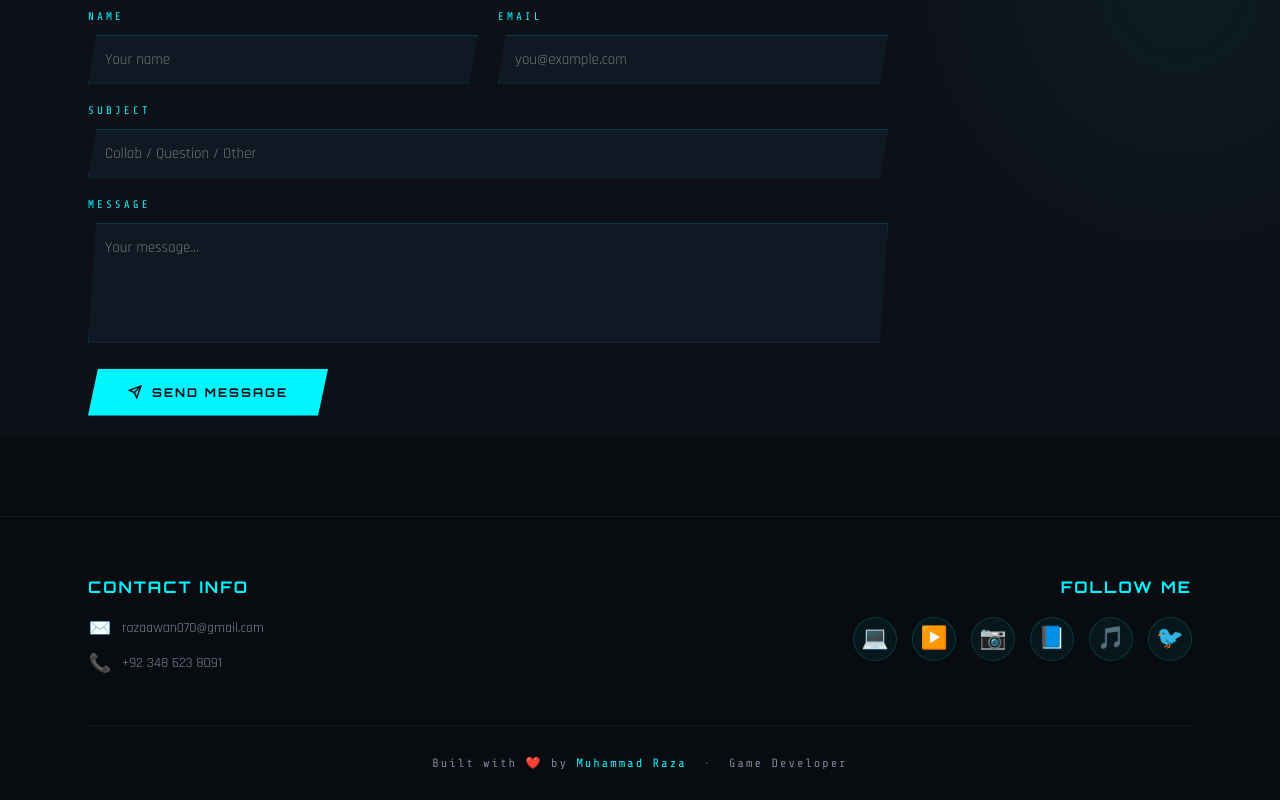
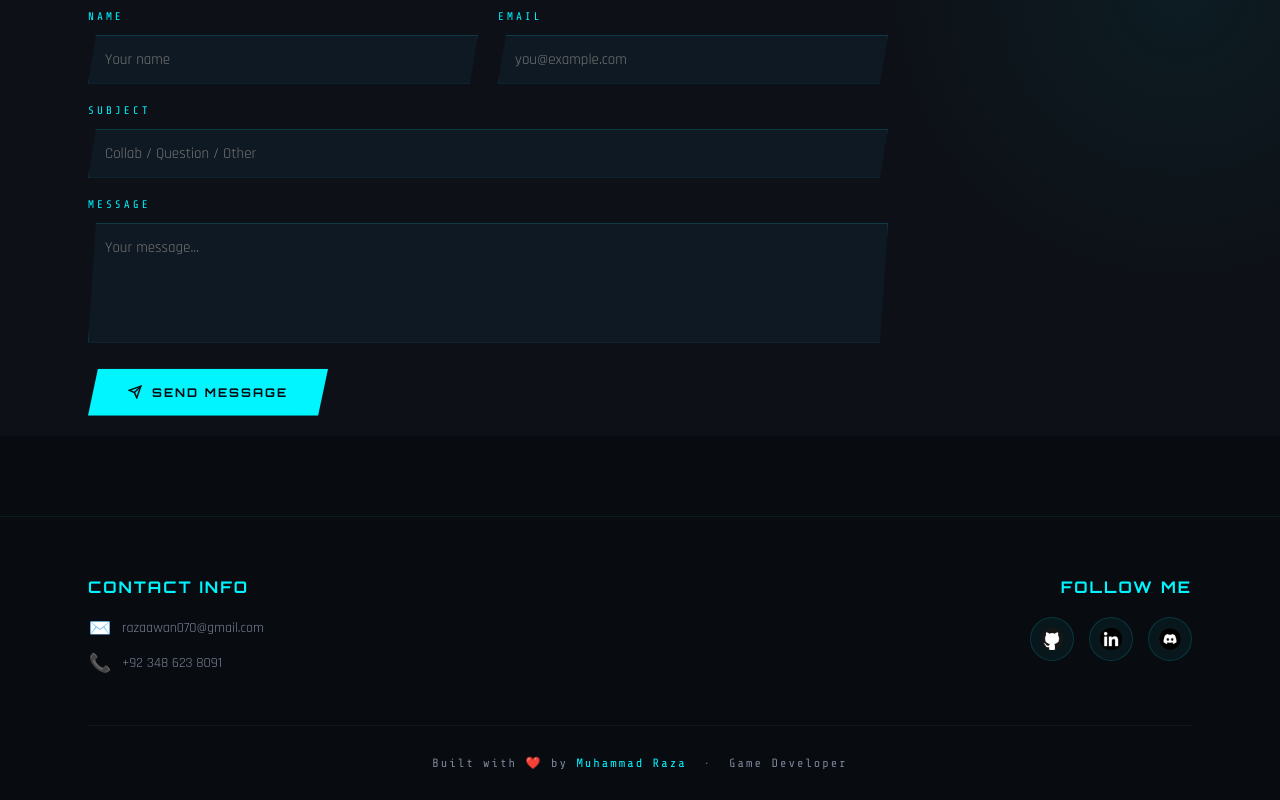
Before and after one commit to Raza-Awan-01/portfolio, a plain HTML site: page index.html in a window 1280 px wide. Shown: the part 2885-3685 px from the top of the page. Drawn offline with nearby package versions, Linux system fonts and the light colour scheme.

Commit message:
added social links and updated icons

```diff
--- a/css/contact.css
+++ b/css/contact.css
@@ -207,6 +207,13 @@
   transform: translateY(-3px);
 }
 
+.footer-social-icon img {
+  width: 22px;
+  height: 22px;
+  object-fit: contain;
+  display: block;
+}
+
 .footer-bottom {
   text-align: center;
   padding-top: 30px;
--- a/index.html
+++ b/index.html
@@ -352,12 +352,18 @@
         <div class="footer-col">
           <h3 class="footer-title">Follow Me</h3>
           <div class="footer-social-icons">
-            <a href="https://github.com/Raza-Awan-01" class="footer-social-icon" target="_blank" title="GitHub">💻</a>
-            <a href="#" class="footer-social-icon" target="_blank" title="YouTube">▶️</a>
-            <a href="#" class="footer-social-icon" target="_blank" title="Instagram">📷</a>
-            <a href="#" class="footer-social-icon" target="_blank" title="Facebook">📘</a>
-            <a href="#" class="footer-social-icon" target="_blank" title="TikTok">🎵</a>
-            <a href="#" class="footer-social-icon" target="_blank" title="Twitter">🐦</a>
+            <a href="https://github.com/Raza-Awan-01" class="footer-social-icon" target="_blank" title="GitHub"
+              aria-label="GitHub">
+              <img src="assets/social/github-icon.png" alt="GitHub">
+            </a>
+            <a href="https://www.linkedin.com/in/raza-awan-dev" class="footer-social-icon" target="_blank"
+              title="LinkedIn" aria-label="LinkedIn">
+              <img src="assets/social/linkedin-icon.png" alt="LinkedIn">
+            </a>
+            <a href="https://discord.com/users/593095851329454091" class="footer-social-icon" target="_blank"
+              title="Discord" aria-label="Discord">
+              <img src="assets/social/discord-icon.png" alt="Discord">
+            </a>
           </div>
         </div>
 
```
Also changed, not shown: assets/social/discord-icon.png (added), assets/social/github-icon.png (added), assets/social/linkedin-icon.png (added), 1 other file.
